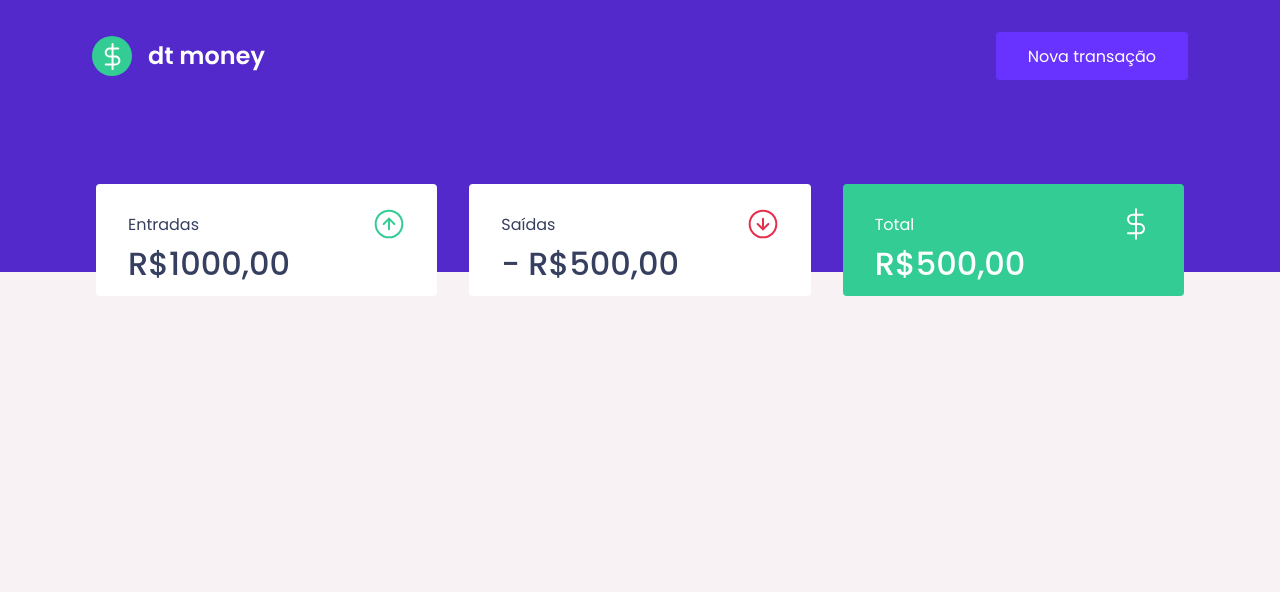
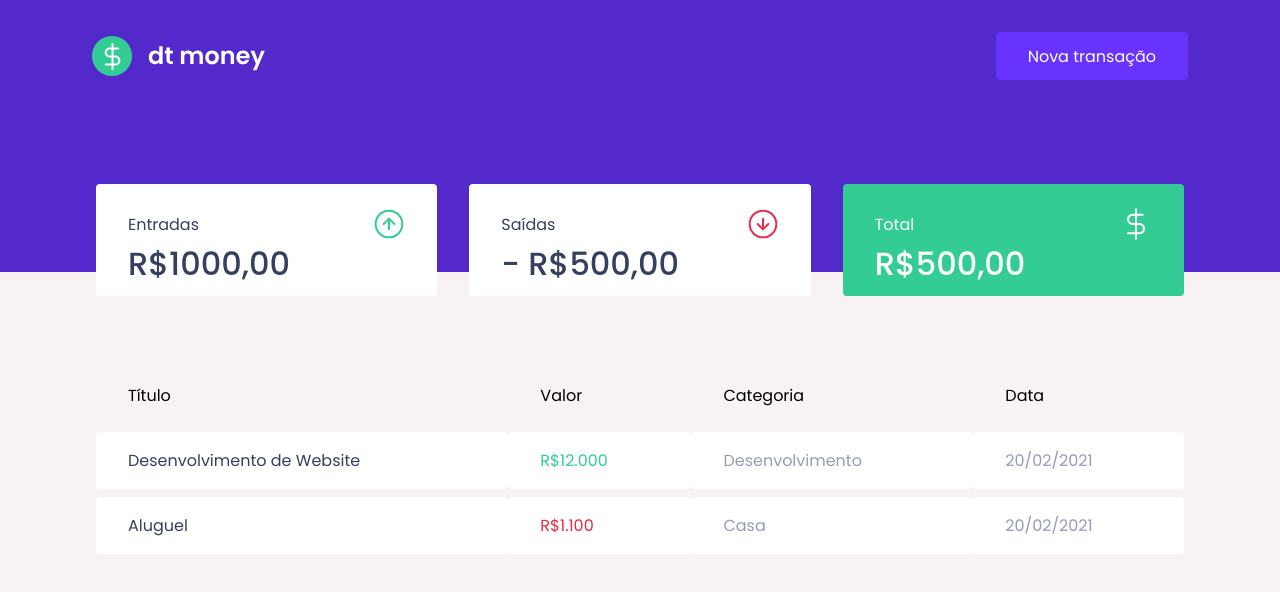
Before and after one commit to fhuffner91/dtmoney, a React (Create React App) app: page / in a window 1280 px wide. Shown: the top 592 px of the page. Built offline with nearby package versions, Linux system fonts and the light colour scheme.

Commit message:
TransactionsTable

```diff
--- a/src/components/Dashboard/index.tsx
+++ b/src/components/Dashboard/index.tsx
@@ -1,4 +1,5 @@
 import { Summary } from "../Summary";
+import { TransactionsTable } from "../TransactionsTable";
 import { Container } from "./styles";
 
 
@@ -6,7 +7,9 @@
 export function Dashboard(){
     return(
         <Container>
+
             <Summary />
+            <TransactionsTable />
 
         </Container>
     );
--- /dev/null
+++ b/src/components/TransactionsTable/index.tsx
@@ -0,0 +1,33 @@
+import { Container } from './styles'
+
+export function TransactionsTable() {
+  return (
+    <Container>
+      <table>
+        <thead>
+          <tr>
+            <th>Título</th>
+            <th>Valor</th>
+            <th>Categoria</th>
+            <th>Data</th>
+          </tr>
+        </thead>
+
+        <tbody>
+          <tr>
+            <td>Desenvolvimento de Website</td>
+            <td className="deposit">R$12.000</td>
+            <td>Desenvolvimento</td>
+            <td>20/02/2021</td>
+          </tr>
+          <tr>
+            <td>Aluguel</td>
+            <td className="withdraw">R$1.100</td>
+            <td>Casa</td>
+            <td>20/02/2021</td>
+          </tr>
+        </tbody>
+      </table>
+    </Container>
+  )
+}
--- /dev/null
+++ b/src/components/TransactionsTable/styles.ts
@@ -0,0 +1,37 @@
+import styled from 'styled-components';
+
+export const Container = styled.div `
+    margin-top: 4rem;
+
+    table{
+        width: 100%;
+        border-spacing:0 0.5rem;
+
+        th{
+           color: var(--text-body-color);
+           font-weight:400;
+           padding: 1rem 2rem;
+           text-align: left;
+           line-height: 1.5rem;
+        }
+        td{
+            padding: 1rem 2rem;
+            border: 0;
+            background: var(--shape);
+            color: var(--text-body);
+            border-radius: 0.25rem;
+
+            &:first-child{
+                color: var(--text-title);
+            }
+            &.deposit{
+                color:var(--green);
+            }
+            &.withdraw{
+                color: var(--red);
+            }
+        }
+
+
+    }
+`;
```
